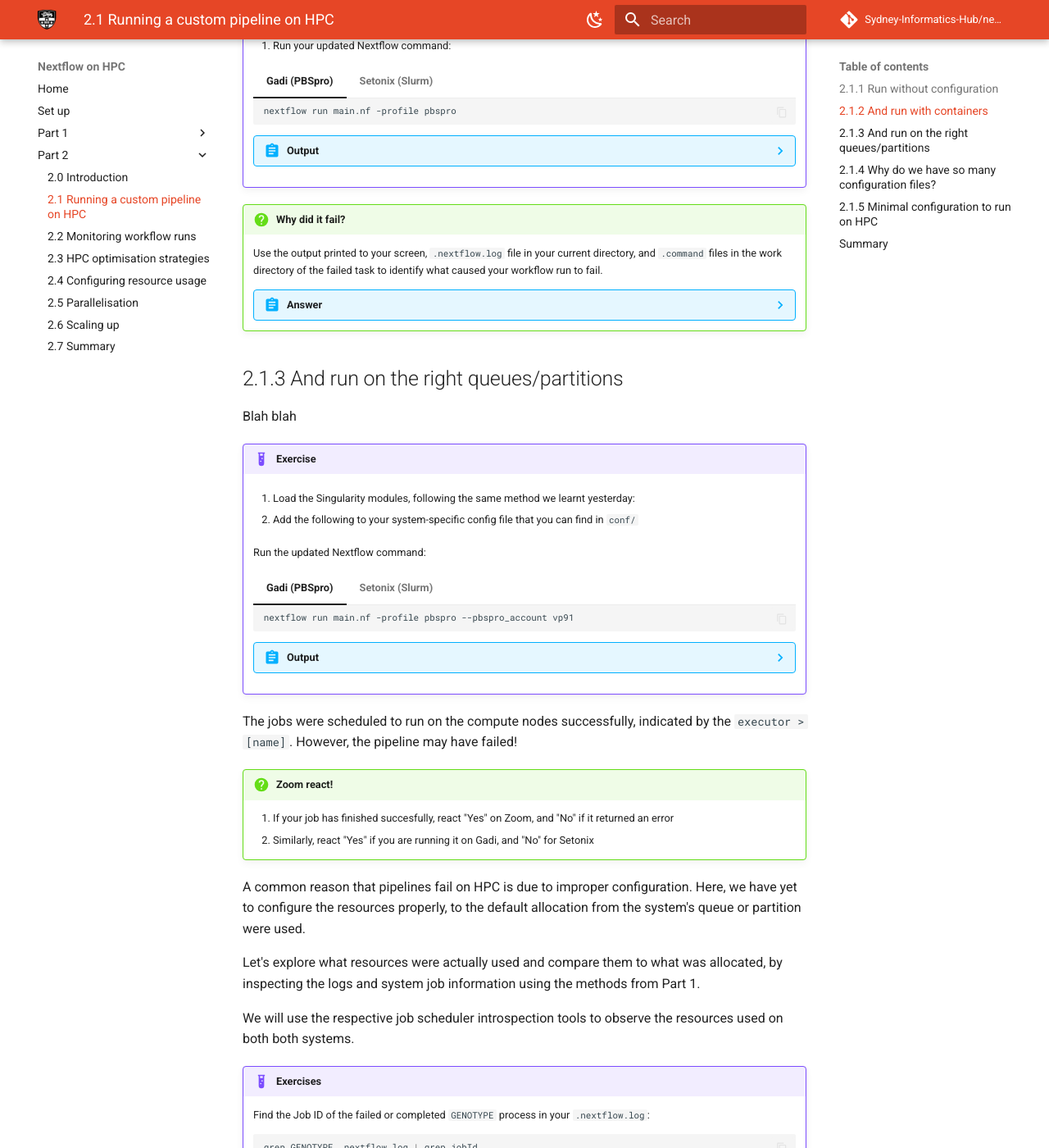
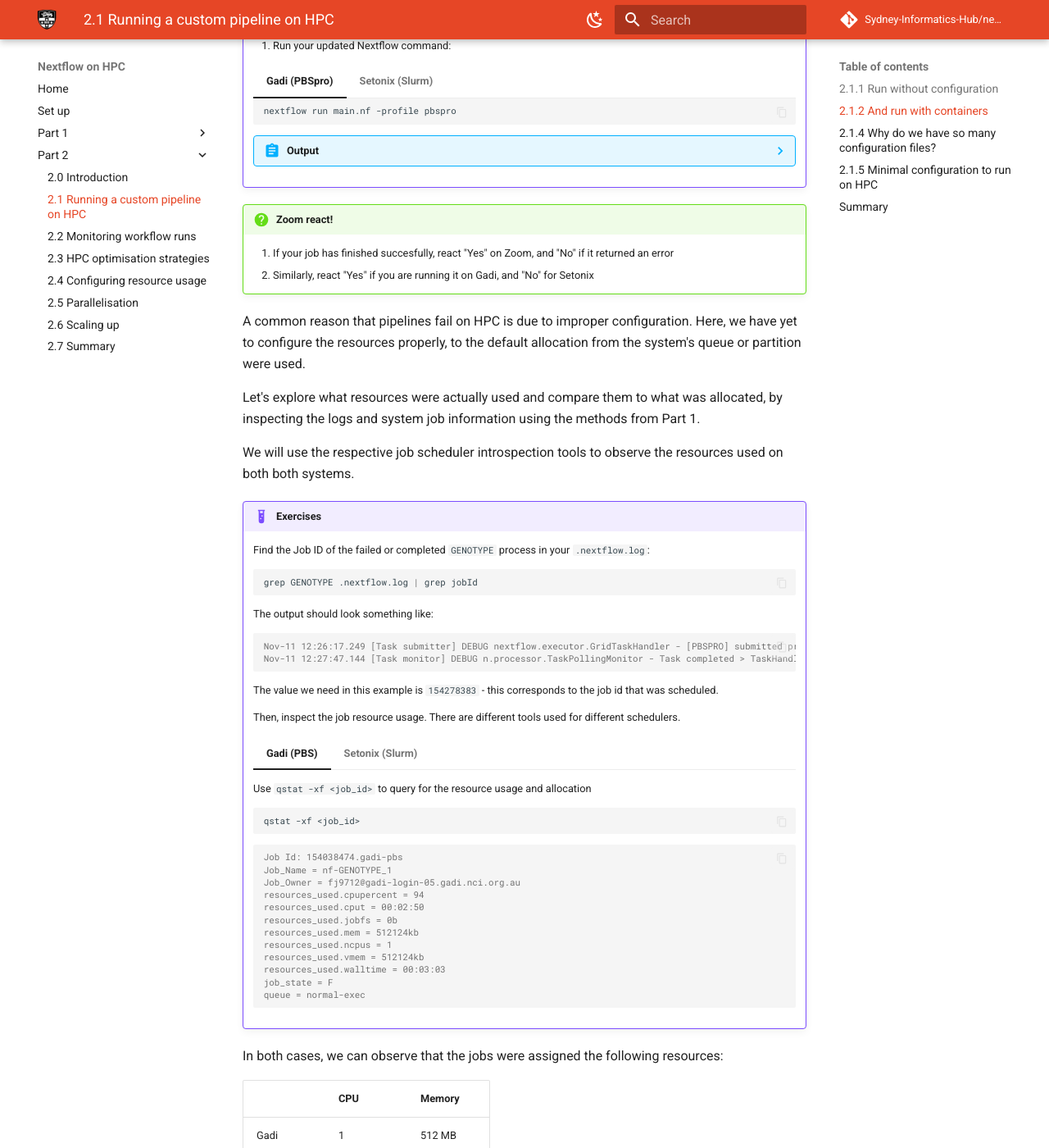
Before and after one commit to Sydney-Informatics-Hub/nextflow-hpc-workshop, an MkDocs documentation site: the page built from docs/part2/21_firstrun.md, in a window 1280 px wide and 1400 px high, scrolled down 2303 px. Shown: the whole window at 82% size. Built offline with MkDocs 1.6.1 and Material for MkDocs 9.7.7, drawn with Linux system fonts in a browser that asks for light colours; comment, search, counter and statistics services are not loaded.

````diff
--- a/docs/part2/21_firstrun.md
+++ b/docs/part2/21_firstrun.md
@@ -278,89 +278,6 @@ All our process modules specify a container to run inside. This can only happen
             CPU hours   : (a few seconds)
             Succeeded   : 8
             ```
-
-!!! question "Why did it fail?"
-    Use the output printed to your screen, `.nextflow.log` file in your current directory, and `.command` files in the work directory of the failed task to identify what caused your workflow run to fail.
-
-    ??? abstract "Answer"
-        Blah blah
-
-
-## 2.1.3 And run on the right queues/partitions
-
-Blah blah
-
-!!! example "Exercise"
-
-    1. Load the Singularity modules, following the same method we learnt yesterday:
-
-
-    2. Add the following to your system-specific config file that you can find in `conf/`
-
-    Run the updated Nextflow command:
-
-    === "Gadi (PBSpro)"
-
-        ```bash
-        nextflow run main.nf -profile pbspro --pbspro_account vp91
-        ```
-
-        ??? abstract "Output"
-
-            ```
-            executor >  pbspro (5)
-            [e4/dc7852] FASTQC (fastqc on NA12889) | 3 of 3 ✔
-            [3f/c0e6ae] ALIGN (1)                  | 1 of 1 ✔
-            [d0/6677c4] GENOTYPE (1)               | 1 of 1, failed: 1 ✘
-            [-        ] JOINT_GENOTYPE             -
-            [-        ] STATS                      -
-            [-        ] MULTIQC                    | 0 of 1
-            ERROR ~ Error executing process > 'GENOTYPE (1)'
-
-            Caused by:
-              Process `GENOTYPE (1)` terminated with an error exit status (247)
-
-
-            Command executed:
-
-              gatk --java-options "-Xmx4g" HaplotypeCaller -R Hg38.subsetchr20-22.fasta -I NA12877.bam -O NA12877.g.vcf.gz -ERC GVCF
-
-            Command exit status:
-              247
-
-            Command output:
-              (empty)
-
-            Command error:
-            ```
-
-    === "Setonix (Slurm)"
-
-        ```bash
-        nextflow run main.nf -profile slurm --slurm_account courses01
-        ```
-
-        ??? abstract "Output"
-
-            ```console
-            N E X T F L O W   ~  version 24.10.0                 14:13:57
-
-            Launching `main.nf` [dreamy_cuvier] DSL2 - revision: 5e5c4f57e0
-
-            executor >  slurm (8)
-            [c4/babfde] FASTQC (fastqc on NA12877) | 3 of 3 ✔
-            [6f/7a523b] ALIGN (1)                  | 1 of 1 ✔
-            [bf/525fc9] GENOTYPE (1)               | 1 of 1 ✔
-            [5c/ea7cb0] JOINT_GENOTYPE (1)         | 1 of 1 ✔
-            [7f/4e64dc] STATS (1)                  | 1 of 1 ✔
-            [70/254c9e] MULTIQC                    | 1 of 1 ✔
-            Completed at: 05-Nov-2025 13:59:02
-            Duration    : 2m 21s
-            CPU hours   : (a few seconds)
-            Succeeded   : 8
-            ```
-
-The jobs were scheduled to run on the compute nodes successfully, indicated by the `executor > [name]`. However, the pipeline may have failed!
 
 !!! question "Zoom react!"
 
````
